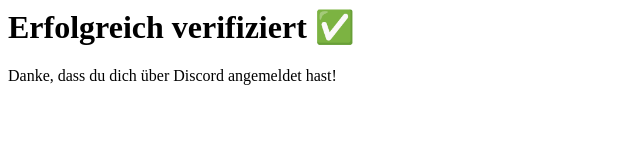
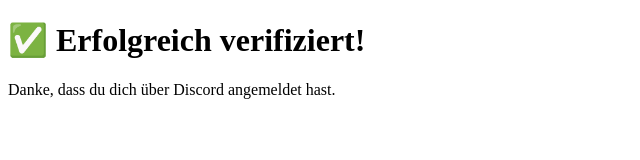
Before and after one commit to Tesqvido/verification-bot-website, a website: page verifiziert.html in a window 1280 px wide. Shown: the whole page, without its empty margins (0-640 px from the left). Drawn offline with Linux system fonts and the light colour scheme.

Commit message:
Update verifiziert.html

```diff
--- a/verifiziert.html
+++ b/verifiziert.html
@@ -1,2 +1,11 @@
-<h1>Erfolgreich verifiziert ✅</h1>
-<p>Danke, dass du dich über Discord angemeldet hast!</p>
+<!DOCTYPE html>
+<html lang="de">
+<head>
+  <meta charset="UTF-8">
+  <title>Verifiziert</title>
+</head>
+<body>
+  <h1>✅ Erfolgreich verifiziert!</h1>
+  <p>Danke, dass du dich über Discord angemeldet hast.</p>
+</body>
+</html>
```
